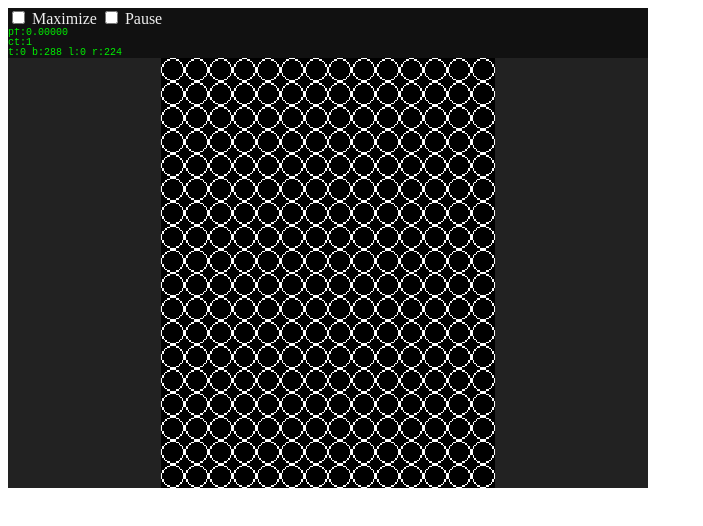
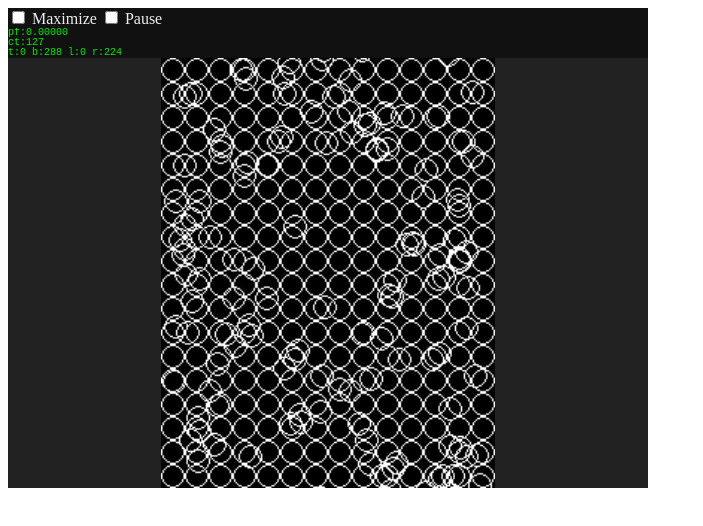
Before and after one commit to konjacdesert/game-freeshooting, a plain HTML site: page docs/index.html in a window 1280 px wide. Shown: the top 526 px of the page, without its empty margins (0-703 px from the left). Drawn offline with Linux system fonts and the light colour scheme; animation ran at ten frames a second.

Commit message:
fix 最適化

```diff
--- a/docs/main.js
+++ b/docs/main.js
@@ -46,22 +46,35 @@ const VCartridge = () => {
             mem.setUint16(ADR_PALETTE_HEAD + ADR_PALETTE_SEEK * (ADR_PALETTE_SEPARATE + 0), 0b1_00000_00000_00000);
             mem.setUint16(ADR_PALETTE_HEAD + ADR_PALETTE_SEEK * (ADR_PALETTE_SEPARATE + 1), 0b0_11111_11111_11111);
 
-            mem.setUint8(ADR_CHIP_HEAD + ADR_CHIP_SEEK * 0x10 + 4 * 0, 0b00000011);
-            mem.setUint8(ADR_CHIP_HEAD + ADR_CHIP_SEEK * 0x10 + 4 * 1, 0b00001100);
-            mem.setUint8(ADR_CHIP_HEAD + ADR_CHIP_SEEK * 0x10 + 4 * 2, 0b00010000);
-            mem.setUint8(ADR_CHIP_HEAD + ADR_CHIP_SEEK * 0x10 + 4 * 3, 0b00100000);
-            mem.setUint8(ADR_CHIP_HEAD + ADR_CHIP_SEEK * 0x10 + 4 * 4, 0b01000000);
-            mem.setUint8(ADR_CHIP_HEAD + ADR_CHIP_SEEK * 0x10 + 4 * 5, 0b01000000);
-            mem.setUint8(ADR_CHIP_HEAD + ADR_CHIP_SEEK * 0x10 + 4 * 6, 0b10000000);
-            mem.setUint8(ADR_CHIP_HEAD + ADR_CHIP_SEEK * 0x10 + 4 * 7, 0b10000000);
+            mem.setUint32(ADR_CHIP_HEAD + ADR_CHIP_SEEK * 0x10 + 4 * 0, 0x00000011);
+            mem.setUint32(ADR_CHIP_HEAD + ADR_CHIP_SEEK * 0x10 + 4 * 1, 0x00001100);
+            mem.setUint32(ADR_CHIP_HEAD + ADR_CHIP_SEEK * 0x10 + 4 * 2, 0x00010000);
+            mem.setUint32(ADR_CHIP_HEAD + ADR_CHIP_SEEK * 0x10 + 4 * 3, 0x00100000);
+            mem.setUint32(ADR_CHIP_HEAD + ADR_CHIP_SEEK * 0x10 + 4 * 5, 0x01000000);
+            mem.setUint32(ADR_CHIP_HEAD + ADR_CHIP_SEEK * 0x10 + 4 * 4, 0x01000000);
+            mem.setUint32(ADR_CHIP_HEAD + ADR_CHIP_SEEK * 0x10 + 4 * 6, 0x10000000);
+            mem.setUint32(ADR_CHIP_HEAD + ADR_CHIP_SEEK * 0x10 + 4 * 7, 0x10000000);
 
+            let head = ADR_CELL_HEAD;
             for (let wh = 0; wh < CW * CH; wh++) {
-                mem.setUint8(ADR_CELL_HEAD + ADR_CELL_SEEK * wh, 0x10);// chip index
+                mem.setUint8(head + ADR_CELL_SEEK * wh, 0x10);// chip index
                 const x = wh % CW;
                 const y = (wh / CW) | 0;
                 const flag = ((x % 2) == 1 ? 0b00010000 : 0) | ((y % 2) == 1 ? 0b00100000 : 0) | 1;
-                mem.setUint8(ADR_CELL_HEAD + ADR_CELL_SEEK * wh + 1, flag);// palette 1
+                mem.setUint8(head + ADR_CELL_SEEK * wh + 1, flag);// palette 1
             }
+            head += ADR_CELL_SEEK * (CW * CH);
+            mem.setUint8(head, 0x10);
+            mem.setUint8(head + 1, 0b0000_0001);
+            head += ADR_CELL_SEEK;
+            mem.setUint8(head, 0x10);
+            mem.setUint8(head + 1, 0b0001_0001);
+            head += ADR_CELL_SEEK;
+            mem.setUint8(head, 0x10);
+            mem.setUint8(head + 1, 0b0010_0001);
+            head += ADR_CELL_SEEK;
+            mem.setUint8(head, 0x10);
+            mem.setUint8(head + 1, 0b0011_0001);
 
             mem.setUint8(ADR_MASK_HEAD + ADR_MASK_SEEK * 0 + 0, 0); // left
             mem.setUint8(ADR_MASK_HEAD + ADR_MASK_SEEK * 0 + 1, 0); // top
@@ -81,6 +94,15 @@ const VCartridge = () => {
             mem.setUint8(ADR_SPRITE_HEAD + ADR_SPRITE_SEEK * 1 + 6, CW); // cw
             mem.setUint8(ADR_SPRITE_HEAD + ADR_SPRITE_SEEK * 1 + 7, CH); // ch
             mem.setUint16(ADR_SPRITE_HEAD + ADR_SPRITE_SEEK * 1 + 8, 0); // cell offset
+
+            for (let i = 2; i < ADR_SPRITE_NUM; i++) {
+                mem.setUint8(ADR_SPRITE_HEAD + ADR_SPRITE_SEEK * i + 0, 0b0000_0011); // mask_valid
+                mem.setInt16(ADR_SPRITE_HEAD + ADR_SPRITE_SEEK * i + 2, Math.random() * (WIDTH - 16)); // x
+                mem.setInt16(ADR_SPRITE_HEAD + ADR_SPRITE_SEEK * i + 4, Math.random() * (HEIGHT + 32) - 16); // y
+                mem.setUint8(ADR_SPRITE_HEAD + ADR_SPRITE_SEEK * i + 6, 2); // cw
+                mem.setUint8(ADR_SPRITE_HEAD + ADR_SPRITE_SEEK * i + 7, 2); // ch
+                mem.setUint16(ADR_SPRITE_HEAD + ADR_SPRITE_SEEK * i + 8, CW * CH); // cell offset
+            }
 
             init = true;
         }
@@ -129,6 +151,16 @@ const VCartridge = () => {
 
         mem.setInt16(ADR_SPRITE_HEAD + ADR_SPRITE_SEEK * 1 + 2, (x | 0) - WIDTH);
         mem.setInt16(ADR_SPRITE_HEAD + ADR_SPRITE_SEEK * 1 + 4, y | 0);
+
+        for (let i = 2; i < ADR_SPRITE_NUM; i++) {
+            let x = mem.getInt16(ADR_SPRITE_HEAD + ADR_SPRITE_SEEK * i + 2);
+            let y = mem.getInt16(ADR_SPRITE_HEAD + ADR_SPRITE_SEEK * i + 4);
+            y += x / 32 + 2;
+            if (y > HEIGHT) {
+                y -= HEIGHT + 16;
+            }
+            mem.setInt16(ADR_SPRITE_HEAD + ADR_SPRITE_SEEK * i + 4, y);
+        }
 
     }
 
@@ -403,71 +435,6 @@ const VConsole = (/** @type {HTMLCanvasElement} */ canvas) => {
     }
 
     /**
-     * @param {number} x
-     * @param {number} y
-     * @param {number} p
-     */
-    function drawPalleteF(x, y, p) {
-        if (p % 16 == 0) {
-            return false;
-        }
-        return drawPallete(x, y, p);
-    }
-
-    /**
-     * チップからパレットを取得してセット
-     * @param {number} index
-     * @param {number} x
-     * @param {number} y
-     * @param {number} p
-     * @param {number} sx
-     * @param {number} sy
-     */
-    function drawChip(sx, sy, index, x, y, p) {
-        const adr = ADR_CHIP_HEAD + index * ADR_CHIP_SEEK + y * 4;
-        const d1 = vram_u8[adr + 0];
-        const d2 = vram_u8[adr + 1];
-        const d3 = vram_u8[adr + 2];
-        const d4 = vram_u8[adr + 3];
-
-        const c1 = (d1 >> (7 - x)) & 0x1;
-        const c2 = (d2 >> (7 - x)) & 0x1;
-        const c3 = (d3 >> (7 - x)) & 0x1;
-        const c4 = (d4 >> (7 - x)) & 0x1;
-
-        const c = (c4 << 3) | (c3 << 2) | (c2 << 1) | (c1 << 0);
-        return drawPalleteF(sx, sy, c + p * ADR_PALETTE_SEPARATE);
-    }
-
-    /**
-     * セルからチップ情報を取得してセット
-     * @param {number} index
-     * @param {number} x
-     * @param {number} y
-     * @param {any} sx
-     * @param {any} sy
-     * @param {boolean} fx
-     * @param {boolean} fy
-     */
-    function drawCell(sx, sy, index, x, y, fx, fy) {
-        const chip = vram_u8[ADR_CELL_HEAD + index * ADR_CELL_SEEK + 0];
-        const flag = vram_u8[ADR_CELL_HEAD + index * ADR_CELL_SEEK + 1];
-        const palette = flag & 0b1111;
-        const flipX = ((flag & 0b00010000) != 0) != fx;
-        const flipY = ((flag & 0b00100000) != 0) != fy;
-        const invalid = (flag & 0b10000000) != 0;
-
-        if (invalid) {
-            return false;
-        }
-
-        const dx = flipX ? 7 - x : x;
-        const dy = flipY ? 7 - y : y;
-
-        return drawChip(sx, sy, chip, dx, dy, palette);
-    }
-
-    /**
      * @param {number} index
      */
     function getMaskBound(index) {
@@ -477,45 +444,6 @@ const VConsole = (/** @type {HTMLCanvasElement} */ canvas) => {
         const right = vram_u8[mask + 2] * CELL;
         const bottom = vram_u8[mask + 3] * CELL;
         return { left: left, top: top, right: right, bottom: bottom };
-    }
-
-    /**
-     * スプライトからテーブル情報を取得してセット
-     * @param {number} sx
-     * @param {number} sy
-     * @param {number} index
-     */
-    function drawSprite(sx, sy, index) {
-        const sprite = ADR_SPRITE_HEAD + index * ADR_SPRITE_SEEK;
-        const flags = vram_u8[sprite + 0];
-        const valid = (flags & 0b0001) != 0;
-
-        if (!valid) {
-            return false;
-        }
-
-        const flipX = (flags & 0b0100) != 0;
-        const flipY = (flags & 0b1000) != 0;
-
-        const drawX = vram.getInt16(sprite + 2);
-        const drawY = vram.getInt16(sprite + 4);
-        const tw = vram_u8[sprite + 6];
-        const th = vram_u8[sprite + 7];
-
-        const offset = vram_u8[sprite + 8];
-
-        const lx = sx - drawX;
-        const ly = sy - drawY;
-        const cx = (lx >> 3);
-        const cy = (ly >> 3);
-        const ccx = flipX ? (tw - 1 - cx) : cx;
-        const ccy = flipY ? (th - 1 - cy) : cy;
-
-        const c = offset + ccx + ccy * tw;
-        const dx = lx & 0b111;
-        const dy = ly & 0b111;
-
-        return drawCell(sx, sy, c, dx, dy, flipX, flipY);
     }
 
     /**
@@ -587,39 +515,88 @@ const VConsole = (/** @type {HTMLCanvasElement} */ canvas) => {
                 continue;
             }
 
-            const online = [];
+            const onlinePool = [];
             let lleft = WIDTH;
             let lright = 0;
             for (let i = 0; i < active.length; i++) {
                 const el = active[i];
                 if (y < el.bottom && y >= el.top) {
-                    online.push({
-                        index: el.index,
+                    // スプライト情報を事前にキャッシュ
+                    const sprite = ADR_SPRITE_HEAD + el.index * ADR_SPRITE_SEEK;
+                    const flags = vram_u8[sprite + 0];
+                    const valid = (flags & 0b0001) != 0;
+
+                    if (valid) {
+                        const flipX = (flags & 0b0100) != 0;
+                        const flipY = (flags & 0b1000) != 0;
+                        const drawX = vram.getInt16(sprite + 2);
+                        const drawY = vram.getInt16(sprite + 4);
+                        const tw = vram_u8[sprite + 6];
+                        const th = vram_u8[sprite + 7];
+                        const offset = vram.getUint16(sprite + 8);
+                        const ly = y - drawY;
+                        const cy = (ly >> 3);
+                        const dy = ly & 0b111;
+                        const ccy = flipY ? (th - 1 - cy) : cy;
+
+                        onlinePool.push({
                             left: el.left,
                             right: el.right,
-                        progressX: 0,
-                        currentX: 0,
+                            flipX: flipX,
+                            flipY: flipY,
+                            drawX: drawX,
+                            tw: tw,
+                            offset: offset,
+                            ccy: ccy,
+                            dy: dy
                         });
                         if (el.left < lleft) lleft = el.left;
                         if (el.right > lright) lright = el.right;
                     }
                 }
+            }
+
+            const onlineCnt = onlinePool.length;
 
             for (let x = 0; x < WIDTH; x++) {
-                if (x >= lright || x < lleft) {
-                    drawPallete(x, y, 0);
-                    continue;
+                let drawn = false;
+                for (let i = 0; i < onlineCnt; i++) {
+                    const el = onlinePool[i];
+                    if (x >= el.left && x < el.right) {
+                        // スプライト情報はel経由で取得（キャッシュ済み）
+                        const lx = x - el.drawX;
+                        const cx = (lx >> 3);
+                        const ccx = el.flipX ? (el.tw - 1 - cx) : cx;
+
+                        const c = el.offset + ccx + el.ccy * el.tw;
+                        const dx = lx & 0b111;
+                        // console.log(c);
+
+                        // drawCell インライン展開
+                        const chip = vram_u8[ADR_CELL_HEAD + c * ADR_CELL_SEEK + 0];
+                        const flag = vram_u8[ADR_CELL_HEAD + c * ADR_CELL_SEEK + 1];
+                        const palette = flag & 0b1111;
+                        const cellFlipX = ((flag & 0b00010000) != 0) != el.flipX;
+                        const cellFlipY = ((flag & 0b00100000) != 0) != el.flipY;
+                        const invalid = (flag & 0b10000000) != 0;
+
+                        if (!invalid) {
+                            const finalDx = cellFlipX ? 7 - dx : dx;
+                            const finalDy = cellFlipY ? 7 - el.dy : el.dy;
+
+                            // drawChip + drawPalleteF + drawPallete インライン展開
+                            const d = vram_u8[ADR_CHIP_HEAD + chip * ADR_CHIP_SEEK + finalDy * 4 + Math.floor(finalDx / 2)];
+                            const d1 = (finalDx % 2) == 0 ? (d >> 4) & 0xf : (d >> 0) & 0xf;
+
+                            const paletteIndex = d1 + palette * ADR_PALETTE_SEPARATE;
+
+                            if (paletteIndex % 16 != 0) {
+                                const color = vram.getUint16(ADR_PALETTE_HEAD + paletteIndex * 2);
+                                setPixel(x, y, precalc_color[color]);
+                                drawn = true;
                             }
-
-                let drawn = false;
-                for (let i = 0; i < online.length; i++) {
-                    const el = online[i];
-                    if (x < el.left || x >= el.right) {
-                        continue;
                         }
-                    drawn = drawSprite(x, y, el.index);
-                    if (drawn) {
-                        break;
+                        if (drawn) break;
                     }
                 }
                 if (!drawn) {
--- a/docs/style.css
+++ b/docs/style.css
@@ -138,5 +138,5 @@ body:has(#gd_maximize:checked) {
 }
 
 #gd_main {
-    image-rendering: pixelated;
+    /* image-rendering: pixelated; */
 }
```
Lines whose indentation alone changed are shown as unchanged.
